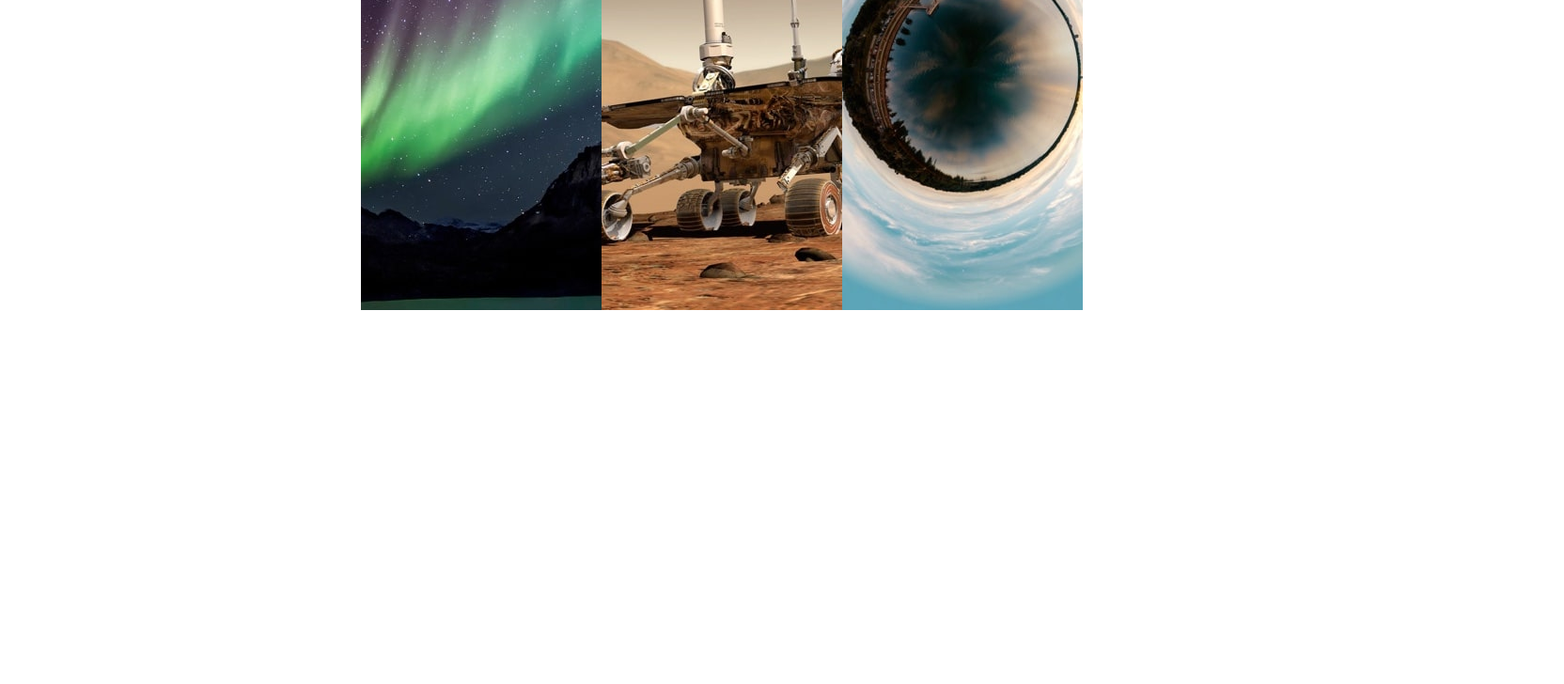
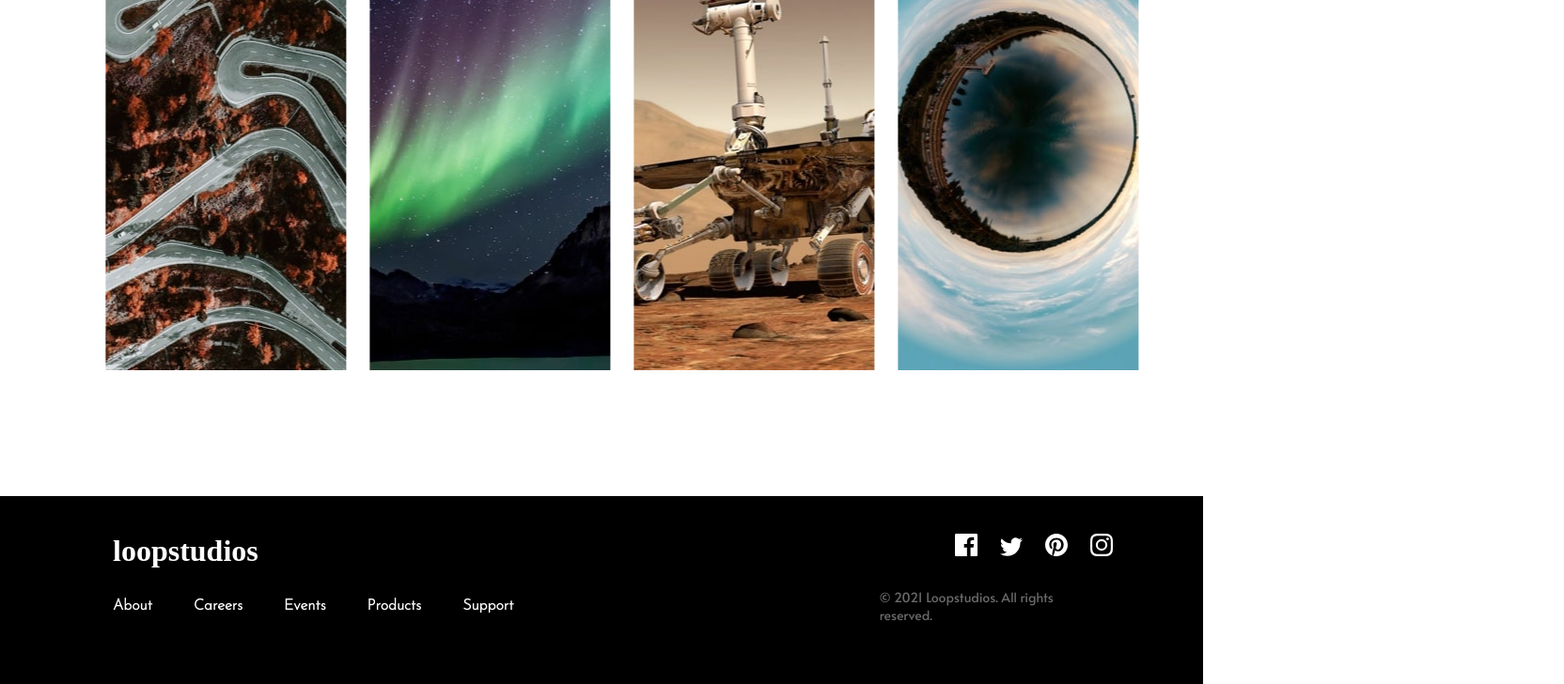
Before and after one commit to DiegoCosta123/project_loopstudio_landing_page, a plain HTML site: page index.html in a window 1280 px wide. Shown: the part 1772-2500 px from the top of the page at 94% size, 1664 px wide, since content can reach past the window. Before the commit the page ends 2102 px from the top, so only its background shows below. Drawn offline with Linux system fonts and the light colour scheme.

Commit message:
ajustando das telas quebrando

```diff
--- a/index.html
+++ b/index.html
@@ -46,23 +46,52 @@
 
                 <div class="our_creations">
 
-                    <h1>Our Creations</h1>
+                    <div class="btn_title">
+                        <h1>Our Creations</h1>
+                        <input id="btn_all" type="button" value="see all">
+                    </div>
 
                     <div class="img_creations">
-                        <img src="images/desktop/image-deep-earth.jpg" />
-                        <img src="images/desktop/image-night-arcade.jpg" />
-                        <img src="images/desktop/image-soccer-team.jpg" />
-                        <img src="images/desktop/image-grid.jpg" />
-                        <img src="images/desktop/image-from-above.jpg" />
-                        <img src="images/desktop/image-pocket-borealis.jpg" />
-                        <img src="images/desktop/image-curiosity.jpg" />
-                        <img src="images/desktop/image-fisheye.jpg" />
+                        <img class="img_out" src="images/desktop/image-deep-earth.jpg" />
+                        <img class="img_out" src="images/desktop/image-night-arcade.jpg" />
+                        <img class="img_out" src="images/desktop/image-soccer-team.jpg" />
+                        <img class="img_out" src="images/desktop/image-grid.jpg" />
+                        <img class="img_out" src="images/desktop/image-from-above.jpg" />
+                        <img class="img_out" src="images/desktop/image-pocket-borealis.jpg" />
+                        <img class="img_out" src="images/desktop/image-curiosity.jpg" />
+                        <img class="img_out" src="images/desktop/image-fisheye.jpg" />
                     </div>
 
                 </div>
 
             </div>
 
+            <footer id="footer">
+
+                <div class="footer_botton">
+
+                    <h1 id="title_footer">loopstudios</h1>
+                        <div class="buttons_option_footer">
+                            <a href="" class="btn_footer">About</a>
+                            <a href="" class="btn_footer">Careers</a>
+                            <a href="" class="btn_footer">Events</a>
+                            <a href="" class="btn_footer">Products</a>
+                            <a href="" class="btn_footer">Support</a>
+                        </div>
+                </div>
+
+                <div class="footer_social">
+                    <div class="buttons_social_footer">
+                        <a href="" class="btn_social"><img src="images/icon-facebook.svg"/></a>
+                        <a href="" class="btn_social"><img src="images/icon-twitter.svg"/></a>
+                        <a href="" class="btn_social"><img src="images/icon-pinterest.svg"/></a>
+                        <a href="" class="btn_social"><img src="images/icon-instagram.svg"/></a>
+                    </div>
+                    <p class="footer_paragraph">&copy; 2021 Loopstudios. All rights reserved.</p>
+                </div>
+
+            </footer>
+
         </div>
         <script src="index.js"></script>
     </body>
--- a/style.css
+++ b/style.css
@@ -72,46 +72,154 @@
 }
 
 .news_main {
-    transform: translate(30%, 0%);
+    transform: translate(8%, 0%);
 }
 
 .img_vr {
+    width: 50%;
     position: relative;
-    height: 370px;
+    height: 350px;
     display: flex;
     margin-top: 100px;
 }
 
 .squared_text {
     position: absolute;
-    width: 500px;
-    height: 261px;
+    width: 529px;
+    height: 250px;
     background-color: hsl(0, 0%, 100%);
-    margin: 109px 0 0 412px;
+    margin: 108px 0 0 390px;
 }
 
 #title {
     width: 300px;
     font-family: 'Josefin Sans', sans-serif;
     text-transform: uppercase;
-    margin-top: 20px;
-    margin-left: 20px;
+    margin-top: 60px;
+    margin-left: 60px;
 }
 
 #paragr_vr {
     margin-top: 30px;
-    margin-left: 20px;
+    margin-left: 60px;
     font-family: 'Alata', sans-serif;
     color: hsl(0, 0%, 41%);
 }
 
 .our_creations {
+    width: 100%;
     font-family: 'Josefin Sans', sans-serif;
     margin-top: 100px;
     text-transform: uppercase;
 }
 
+.btn_title {
+    display: flex;
+}
+
+#btn_all {
+    width: 125px;
+    height: 40px;
+    position: absolute;
+    right: 125px;
+    /* background-color: black; */
+    border: 1px solid black;
+    color: black;
+    text-transform: uppercase;
+    letter-spacing: 3px;
+    cursor: pointer;
+    background-color: rgb(255, 255, 255);
+    transition: 0.3s;
+}
+
+#btn_all:hover {
+    color: rgb(255, 255, 255);
+    background-color: black;
+}
+
 .img_creations {
+    flex-wrap: wrap;
+    width: 100%;
+    margin-top: 50px;
+}
+
+.img_out {
+    padding: 10px;
+    cursor: pointer;
+    transition: 0.5s;
+}
+
+.img_out:hover {
+    opacity: 0.3;
+}
+
+#footer {
+    width: 100%;
+    height: 200px;
+    background-color: black;
+    margin-top: 120px;
     display: flex;
-    flex-wrap: wrap;
 }
+
+.footer_botton {
+    width: 100%;
+    padding-top: 40px;
+    padding-left: 100px;
+}
+
+#title_footer {
+    color: rgb(255, 255, 255);
+    padding-left: 20px;
+}
+
+.buttons_option_footer {
+    margin-top: 30px;
+}
+
+.btn_footer {
+    color: hsl(0, 0%, 100%);
+    font-family: 'Josefin Sans', sans-serif;
+    font-weight: 600;
+    padding: 0 20px;
+    margin-top: 60px;
+    text-decoration: none;
+    margin-top: 30px;
+}
+
+.btn_footer:hover {
+    text-decoration: underline;
+}
+
+.footer_social {
+    width: 454px;
+    color: hsl(0, 0%, 100%);
+    padding-right: 100px;
+}
+
+.buttons_social_footer {
+    width: 100%;
+    margin-top: 40px;
+    margin-left: 85px;
+}
+
+.btn_social {
+    widows: 100%;
+    color: hsl(0, 0%, 100%);
+    font-family: 'Josefin Sans', sans-serif;
+    font-weight: 600;
+    margin-top: 60px;
+    text-decoration: none;
+    padding-right: 20px;
+}
+
+.btn_social:hover {
+    text-decoration: underline;
+}
+
+.footer_paragraph {
+    font-family: 'Alata', sans-serif;
+    color: hsl(0, 0%, 41%);
+    font-size: 14px;
+    padding-top: 30px;
+    margin-left: 5px;
+}
```
